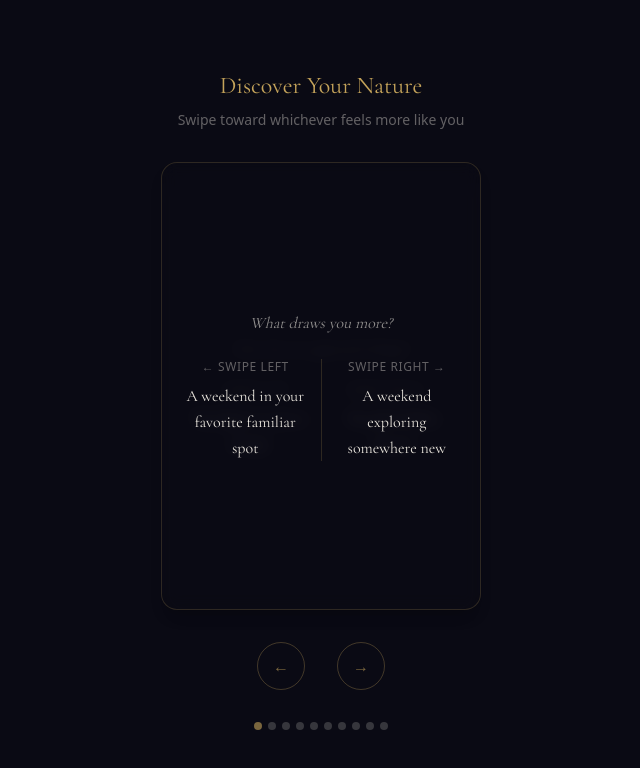
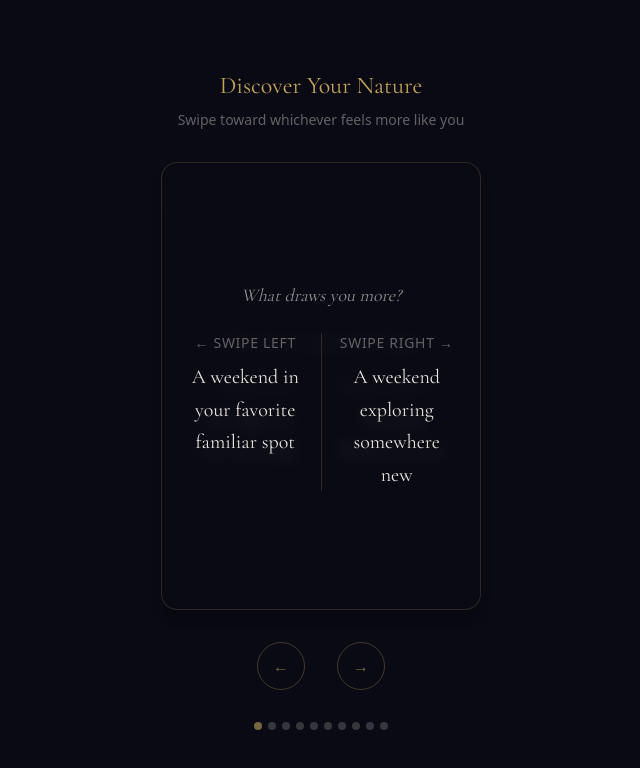
Before and after one commit to sahmedx/selfscape, a Next.js app: page /big-five in a window 1280 px wide. Shown: the top 768 px of the page, without its empty margins (319-959 px from the left). Built offline with nearby package versions, Linux system fonts and the light colour scheme.

Commit message:
Updated font sizes

```diff
--- a/src/components/swipe/SwipeCard.tsx
+++ b/src/components/swipe/SwipeCard.tsx
@@ -82,13 +82,13 @@ const SwipeCard = forwardRef<SwipeCardHandle, SwipeCardProps>(
       >
         {/* Direction indicator labels */}
         <motion.div
-          className="absolute top-6 left-6 text-gold font-serif text-lg font-bold -rotate-12 border-2 border-gold rounded-md px-2 py-1 pointer-events-none"
+          className="absolute top-6 left-6 text-gold font-serif text-xl font-bold -rotate-12 border-2 border-gold rounded-md px-2 py-1 pointer-events-none"
           style={{ opacity: leftLabelOpacity }}
         >
           ← {card.leftDragLabel ?? "Left"}
         </motion.div>
         <motion.div
-          className="absolute top-6 right-6 text-gold font-serif text-lg font-bold rotate-12 border-2 border-gold rounded-md px-2 py-1 pointer-events-none"
+          className="absolute top-6 right-6 text-gold font-serif text-xl font-bold rotate-12 border-2 border-gold rounded-md px-2 py-1 pointer-events-none"
           style={{ opacity: rightLabelOpacity }}
         >
           {card.rightDragLabel ?? "Right"} →
@@ -97,25 +97,25 @@ const SwipeCard = forwardRef<SwipeCardHandle, SwipeCardProps>(
         {/* Card content */}
         <div className="flex flex-col items-center justify-center h-full px-6 gap-6">
           {card.prompt && (
-            <p className="text-foreground/60 text-base text-center font-serif italic">
+            <p className="text-foreground/60 text-lg text-center font-serif italic">
               {card.prompt}
             </p>
           )}
           <div className="flex gap-4 w-full">
             <div className="flex-1 text-center">
-              <p className="text-foreground/40 text-xs uppercase tracking-wider mb-2">
+              <p className="text-foreground/40 text-sm uppercase tracking-wider mb-2">
                 ← Swipe left
               </p>
-              <p className="text-foreground font-serif text-base leading-relaxed">
+              <p className="text-foreground font-serif text-xl leading-relaxed">
                 {card.leftLabel}
               </p>
             </div>
             <div className="w-px bg-gold/20" />
             <div className="flex-1 text-center">
-              <p className="text-foreground/40 text-xs uppercase tracking-wider mb-2">
+              <p className="text-foreground/40 text-sm uppercase tracking-wider mb-2">
                 Swipe right →
               </p>
-              <p className="text-foreground font-serif text-base leading-relaxed">
+              <p className="text-foreground font-serif text-xl leading-relaxed">
                 {card.rightLabel}
               </p>
             </div>
```
